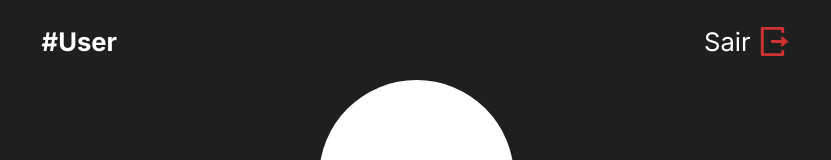
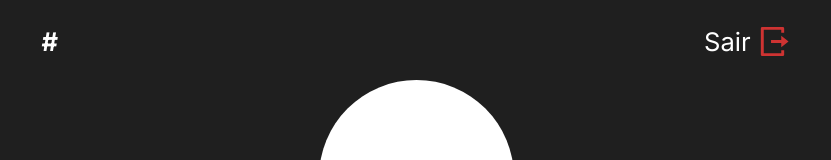
Before and after one commit to RenanPaixao/Github-App, a React (Create React App) app: page /home in a window 1280 px wide. Shown: the top 160 px of the page, without its empty margins (224-1055 px from the left). Built offline with nearby package versions, Linux system fonts and the light colour scheme.

Commit message:
feat(login): adicionado ao username top

```diff
--- a/src/pages/Home/components/UsernameTop/index.js
+++ b/src/pages/Home/components/UsernameTop/index.js
@@ -1,10 +1,10 @@
 import UsernameTopStyle from './style';
 import Logout from '../../../../assets/images/logout.svg';
 
-function UsernameTop() {
+function UsernameTop({ login }) {
   return (
     <UsernameTopStyle>
-      <p>#User</p>
+      <p>#{login}</p>
       <p id="exit">
         Sair <img src={Logout} alt="Logout" />
       </p>
--- a/src/pages/Home/index.js
+++ b/src/pages/Home/index.js
@@ -15,7 +15,7 @@ function Home() {
   return (
     <Container>
       <ContainerTop>
-        <UsernameTop />
+        <UsernameTop login={user.login} />
       </ContainerTop>
       <ImageWrapper image={user.avatarUrl} />
       <ContentWrapper>
```
